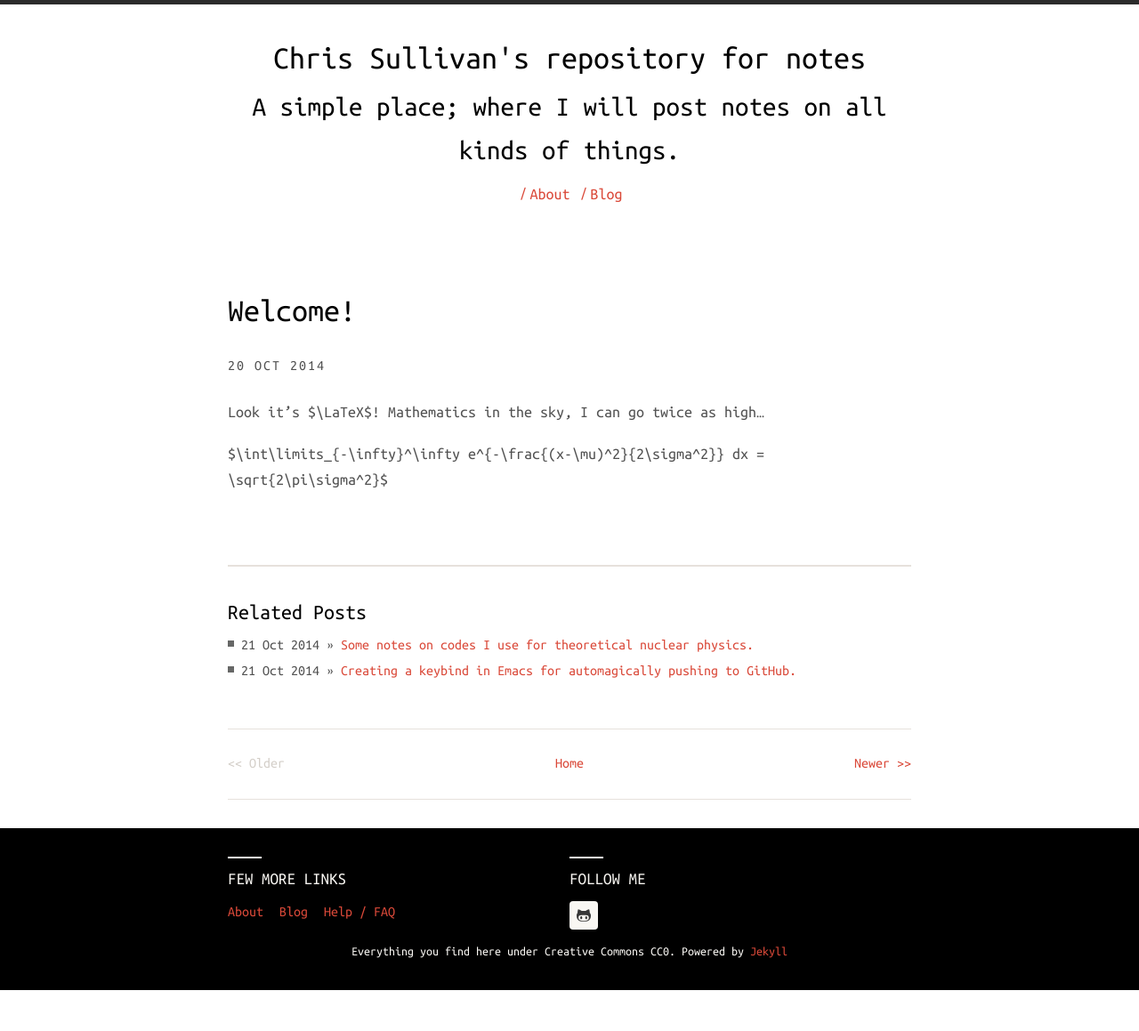
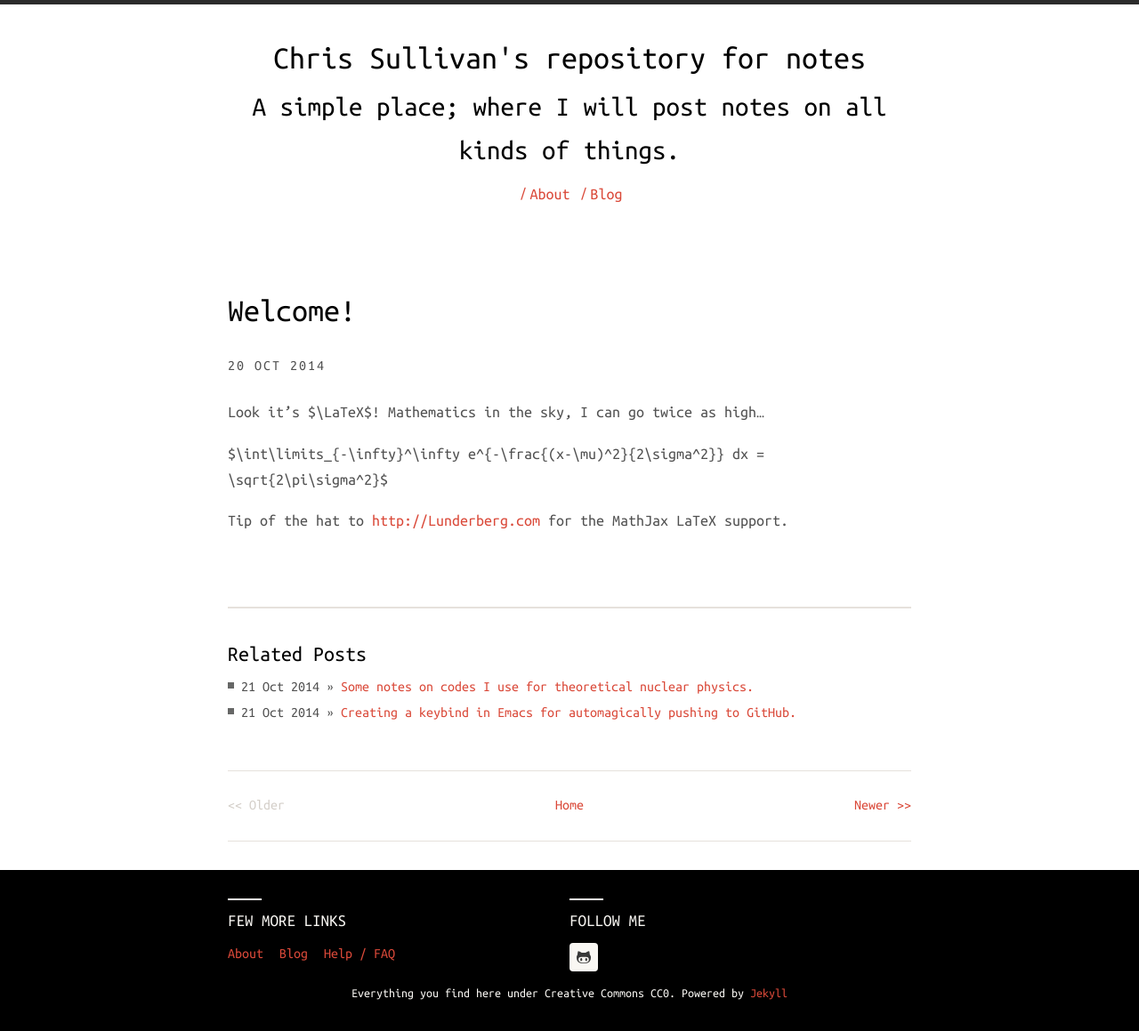
Before and after one commit to csullivan/csullivan.github.io, a Jekyll site: the page built from _posts/2014-10-20-welcome.md, in a window 1280 px wide. Shown: the whole page at 89% size. Built offline with Jekyll 4.4.1, drawn with Linux system fonts in a browser that asks for light colours; nearby versions of some CDN libraries; before the commit the page ends 1113 px from its top, so only the background shows below that.

Commit message:
Incremental Update

```diff
--- a/_posts/2014-10-20-welcome.md
+++ b/_posts/2014-10-20-welcome.md
@@ -11,3 +11,5 @@ Look it's $\LaTeX$! Mathematics in the sky, I can go twice as high...
 
 
 $\int\limits_{-\infty}^\infty e^{-\frac{(x-\mu)^2}{2\sigma^2}} dx = \sqrt{2\pi\sigma^2}$
+
+Tip of the hat to [http://Lunderberg.com](Eric Lunderberg) for the MathJax LaTeX support.
```
